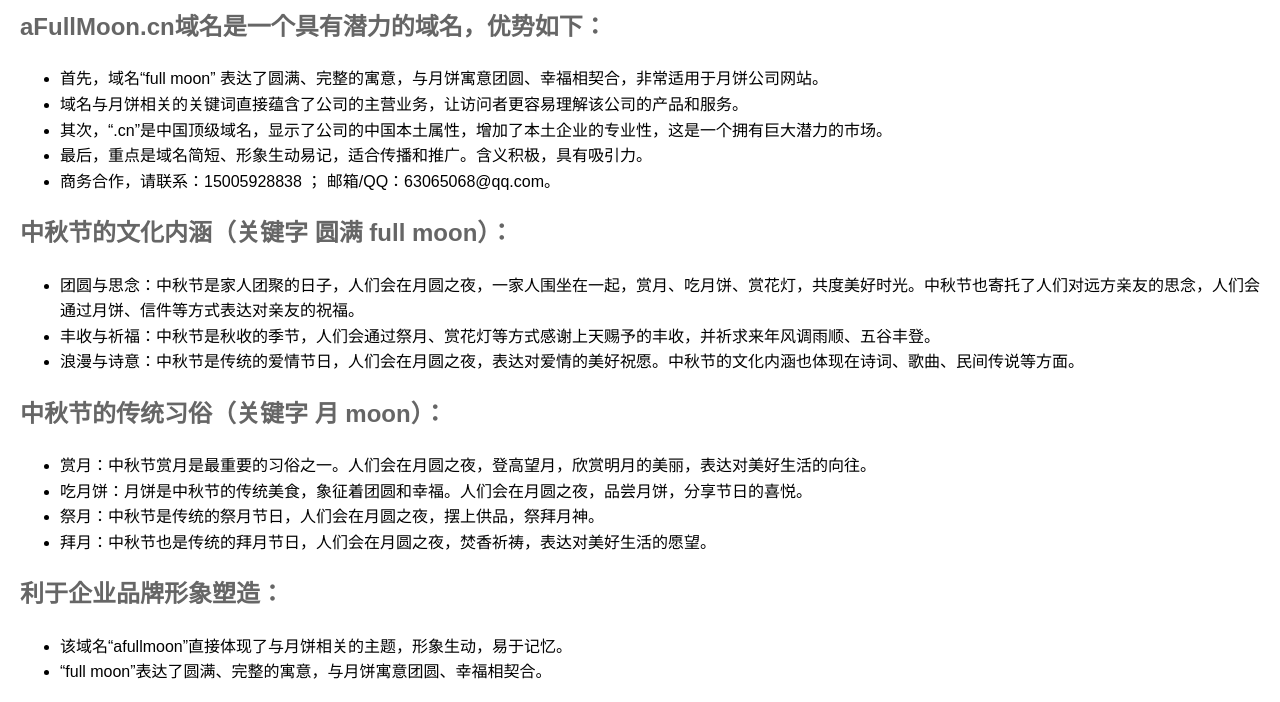
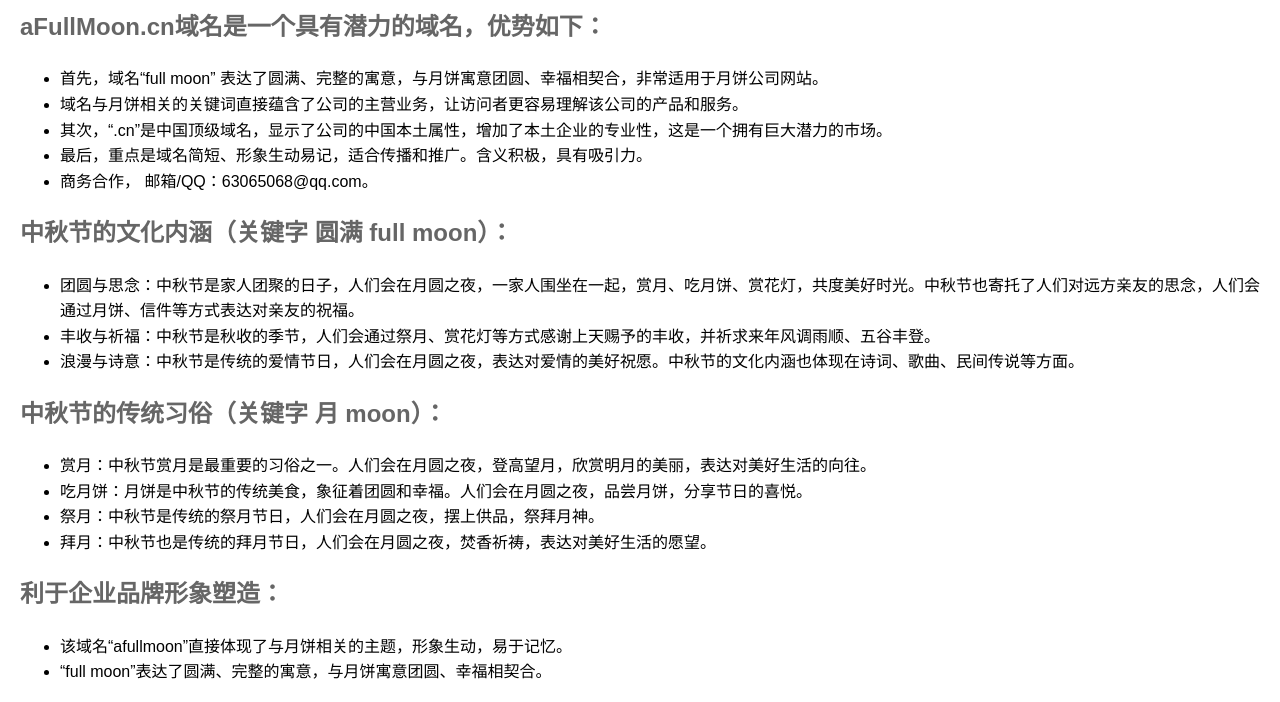
Before and after one commit to moooooooy/afullmoon, a plain HTML site: page index.html in a window 1280 px wide. Shown: the part 86-788 px from the top of the page. Drawn offline with Linux system fonts and the light colour scheme.

Commit message:
Update index.html

```diff
--- a/index.html
+++ b/index.html
@@ -30,7 +30,7 @@
         <li> 域名与月饼相关的关键词直接蕴含了公司的主营业务，让访问者更容易理解该公司的产品和服务。</li>
         <li> 其次，“.cn”是中国顶级域名，显示了公司的中国本土属性，增加了本土企业的专业性，这是一个拥有巨大潜力的市场。</li>
         <li> 最后，重点是域名简短、形象生动易记，适合传播和推广。含义积极，具有吸引力。</li>
-        <li> 商务合作，请联系：15005928838  ； 邮箱/QQ：63065068@qq.com。</li>
+        <li> 商务合作， 邮箱/QQ：63065068@qq.com。</li>
     </ul>
 
     <h2>中秋节的文化内涵（关键字 圆满 full moon）：</h2>
```
